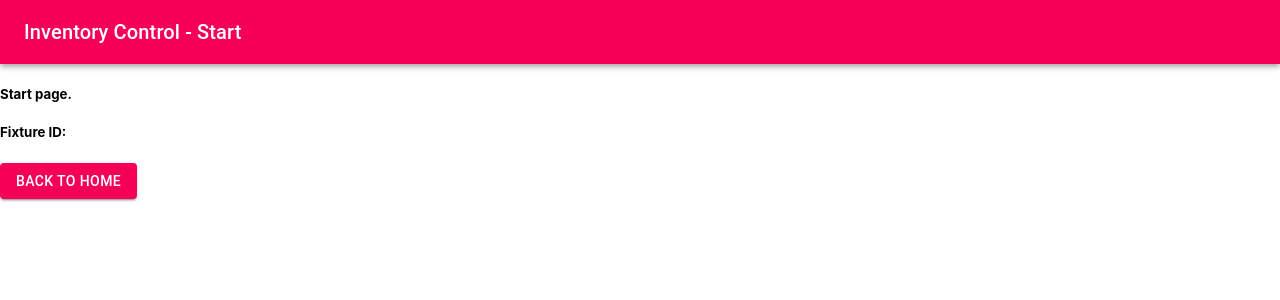
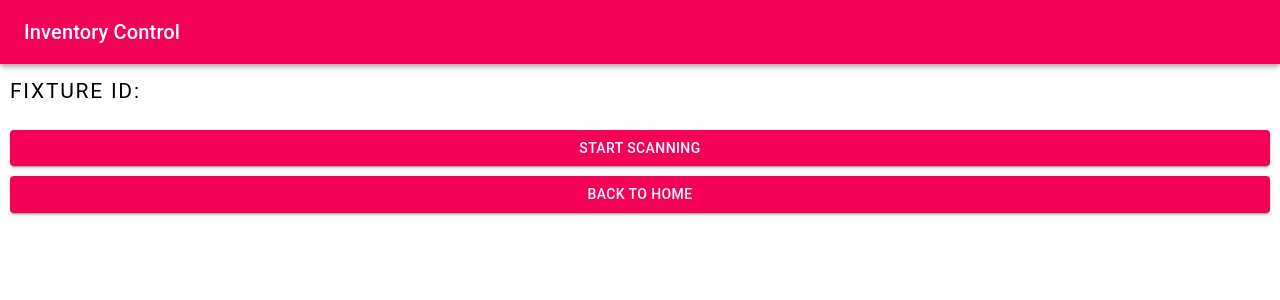
Before and after one commit to sujay1848/inventory-control, a React (Create React App) app: page /inventory-control/start in a window 1280 px wide. Shown: the top 300 px of the page. Built offline with nearby package versions, Linux system fonts and the light colour scheme.

Commit message:
More formatting.

```diff
--- a/src/CountStartPage/CountStartPage.css
+++ b/src/CountStartPage/CountStartPage.css
@@ -0,0 +1,3 @@
+.paddingTen {
+    margin: 10px;
+}
--- a/src/CountStartPage/CountStartPage.js
+++ b/src/CountStartPage/CountStartPage.js
@@ -12,32 +12,36 @@ const useStyles = makeStyles((theme) =>
     createStyles({
         root: {
             flexGrow: 1
-        },
-        menuButton: {
-            marginRight: theme.spacing(3),
-        },
-        title: {
-            flexGrow: 1,
-        },
-    }),
+        }
+    })
 );
 
 const mapStateToProps = state => {
     return { fixtureId: state.fixtureId };
 };
 
-const ConnectedCountStartPage = ({ fixtureId }) => {
+const ConnectedCountStartPage = ({ fixtureId, enableCounting }) => {
     return (<div className={useStyles.root}>
         <AppBar position="static" color="secondary">
             <Toolbar>
-                <Typography variant="h6" className={useStyles.title}>
-                    Inventory Control - Start
+                <Typography variant="h6">
+                    Inventory Control
                     </Typography>
             </Toolbar>
         </AppBar>
-        <h5>Start page.</h5>
-        <h5>Fixture ID: {fixtureId}</h5>
-        <Link to="/"><Button variant="contained" color="secondary">Back to Home</Button></Link >
+        <Typography variant="overline" style={{ fontSize: 21, margin: 10, marginBottom: 0, textTransform: 'uppercase' }} >Fixture ID:
+        <Typography variant="overline" style={{ fontSize: 21, margin: 10, marginBottom: 0, textDecoration: 'underline' }} >{fixtureId}</Typography>
+        </Typography>
+        <div id="buttonWrapper" style={{ display: 'flex-vertical', flexGrow: 2, margin: 10 }}>
+            <Button style={{ width: '100%', marginBottom: 10 }} variant="contained" color="secondary" >
+                Start Scanning
+            </Button>
+            <Link to="/" style={{ textDecoration: 'none' }}>
+                <Button style={{ width: '100%' }} variant="contained" color="secondary">
+                    Back to Home
+            </Button>
+            </Link >
+        </div>
     </div>);
 }
 const CountStartPage = connect(mapStateToProps)(ConnectedCountStartPage);
--- a/src/HeaderPage/HeaderPage.css
+++ b/src/HeaderPage/HeaderPage.css
@@ -1,12 +1,13 @@
 .HeaderComp {
     color: white;
-}
-
-.colorPrimary {
-    color: #c03724;
 }
 
 .container {
     display: flex;
     flex-direction: column;
+    margin: 10px;
 }
+
+.link {
+    text-decoration: 'none'
+}
--- a/src/HeaderPage/HeaderPage.js
+++ b/src/HeaderPage/HeaderPage.js
@@ -37,6 +37,7 @@ class ConnectedHeaderPage extends Component {
         this.state = { fixtureId: null };
         this.handleFixtureIdChange = this.handleFixtureIdChange.bind(this);
         this.handleSubmit = this.handleSubmit.bind(this);
+        this.isButtonDisabled = this.isButtonDisabled.bind(this);
     }
 
     handleFixtureIdChange(event) {
@@ -47,6 +48,10 @@ class ConnectedHeaderPage extends Component {
         const { fixtureId } = this.state;
         this.props.scanFixture({ fixtureId });
         this.setState({ fixtureId: "" });
+    }
+
+    isButtonDisabled() {
+        return !this.state.fixtureId;
     }
 
     render() {
@@ -66,7 +71,11 @@ class ConnectedHeaderPage extends Component {
                     variant="outlined"
                     onChange={this.handleFixtureIdChange}
                 />
-                <Link to="/start"><Button variant="contained" color="secondary" onClick={this.handleSubmit}>Proceed</Button></Link >
+                <Link to="/start" style={{ textDecoration: 'none' }}>
+                    <Button disabled={this.isButtonDisabled()} style={{ width: '100%' }} fullWidth={true} variant="contained" color="secondary" onClick={this.handleSubmit}>
+                        Proceed
+                    </Button>
+                </Link >
             </div>
         </div>);
     }
```
